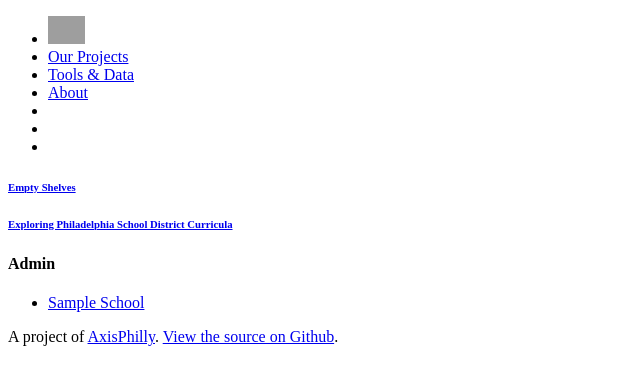
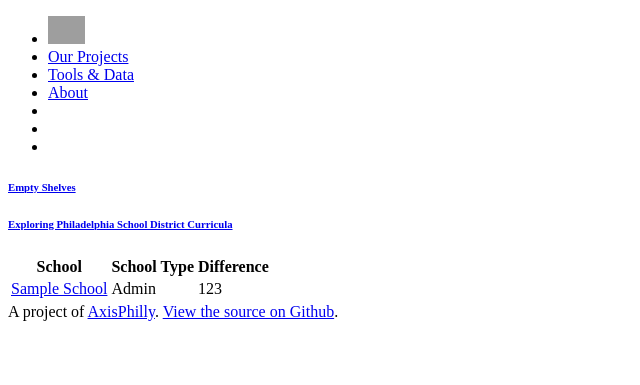
Before and after one commit to AxisPhilly/stacked-up, a Django app: page /schools/ in a window 1280 px wide. Shown: the top 385 px of the page, without its empty margins (0-640 px from the left). Run offline with Django 3.2, Linux system fonts and the light colour scheme; tables that the repository leaves empty hold one stand-in row (values such as "Sample post"); some libraries are stand-ins or nearby versions; grey boxes are pictures that could not be loaded.

Commit message:
Table included

```diff
--- a/templates/school_list.html
+++ b/templates/school_list.html
@@ -1,14 +1,28 @@
 {% extends "layout.html" %}
 {% block content %}
-{% regroup schools by school_level as school_list %}
     <div class="schools-list container content-inner">
-    {% for school in school_list %}
-        <h4>{{ school.grouper.title }}</h4>
-        <ul>
-            {% for item in school.list %}
-              <li><a href="/school/{{ item.school_code }}">{{ item.name.title }}</a></li>
+        <table class="tablesorter">
+            <thead>
+                <tr>
+                    <th>
+                        School
+                    </th>
+                    <th>
+                        School Type
+                    </th>
+                    <th class="tooltip" title="The difference between the common materials and the assumed curriculum in use for each grade.">
+                        Difference
+                        <span class="tooltip-icon"></span>
+                    </th>
+                </tr>
+            </thead>
+            {% for school in schools %}
+            <tr>
+                <td><a href="/school/{{ school.school_code }}">{{ school.name.title }}</a></td>
+                <td>{{ school.school_level.title }}</td>
+                <td>123</td>
+            <tr>
             {% endfor %}
-        </ul>
-    {% endfor %}
+        </table>
     </div>
 {% endblock %}
```
